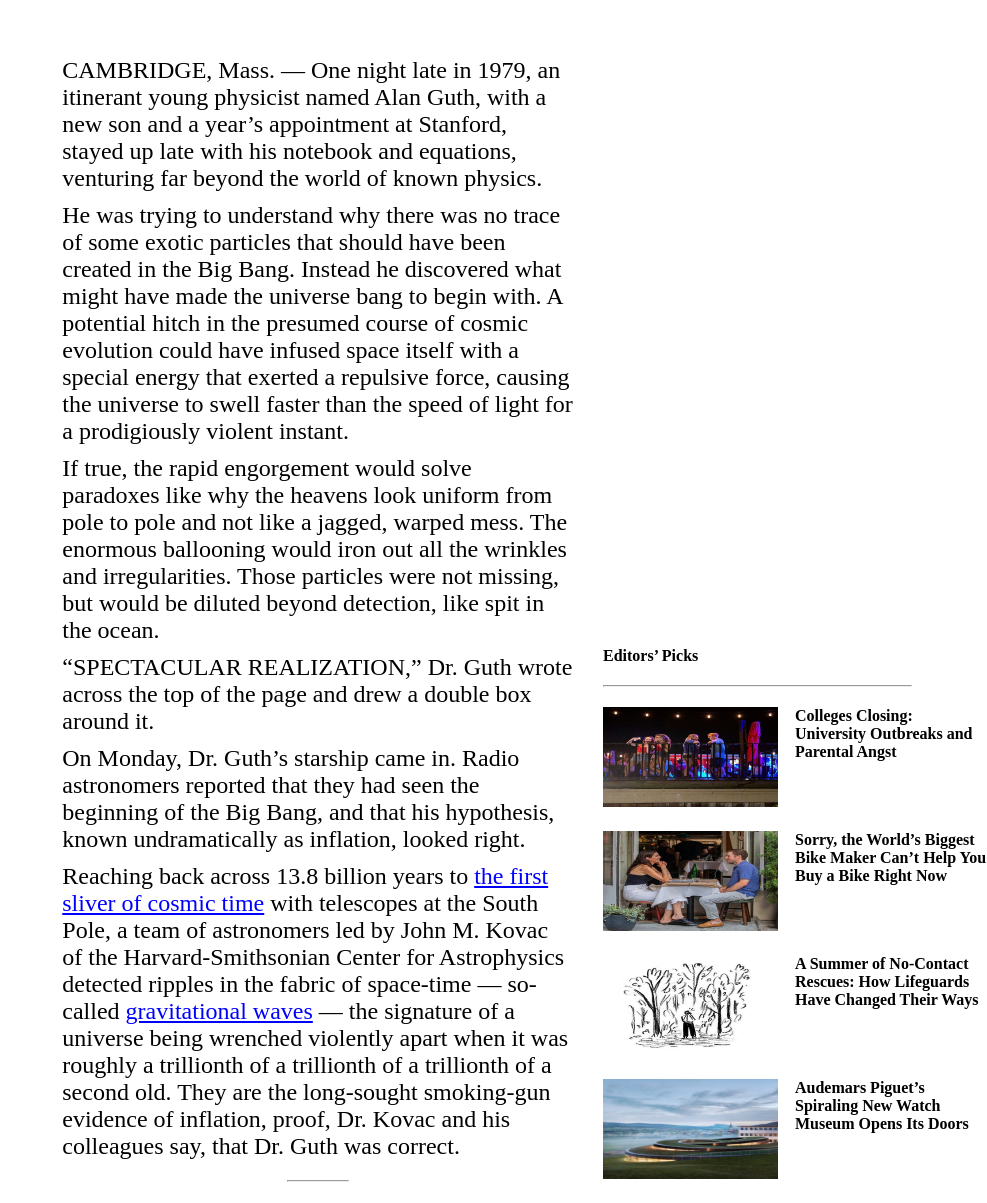
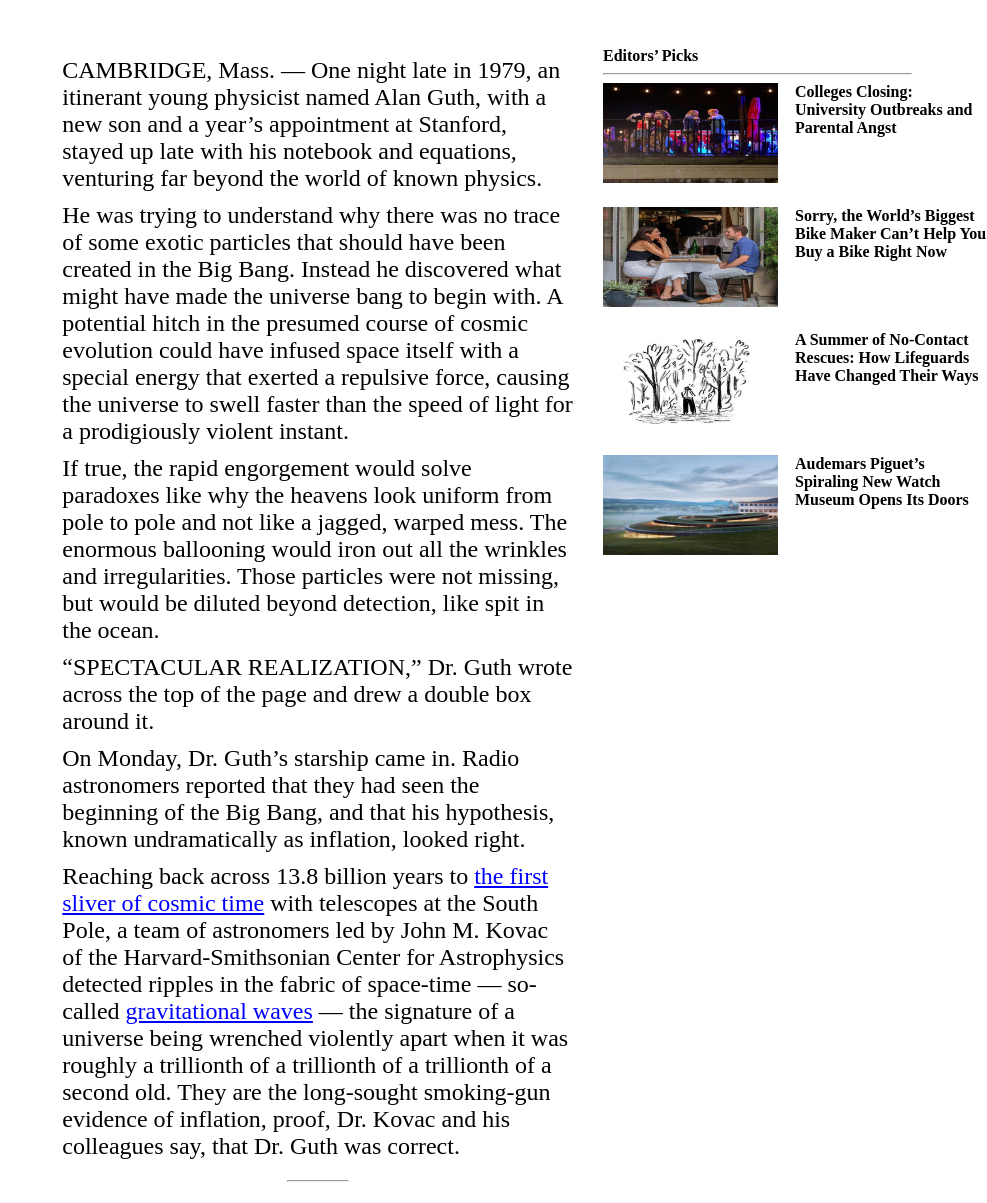
Before and after one commit to Kingobaino1/New-York-Times-Page-Clone, a plain HTML site: page index.html in a window 1280 px wide. Shown: the part 949-2152 px from the top of the page, without its empty margins (293-1280 px from the left). Drawn offline with Linux system fonts and the light colour scheme.

Commit message:
deleted a div inside aside

```diff
--- a/CSS/style.css
+++ b/CSS/style.css
@@ -232,11 +232,8 @@ body {
   font-size: 1em;
 }
 
-.aside_inside_conatiner {
-  top: 600px;
-}
-
-.aside_inside_conatiner hr {
+.aside_hr {
+  margin: 8px 0;
   left: 0;
   width: 80%;
 }
--- a/index.html
+++ b/index.html
@@ -254,15 +254,12 @@
             </p>
           </div>
         </div>
-        <aside class="aside d_flex h_100 flex_dir_col">
-          <div
-            class="aside_inside_conatiner w_100 d_flex pos_rel font_bold flex_dir_col"
-          >
+        <aside class="aside d_flex h_100 flex_dir_col font_bold">
           <div>
             Editors’ Picks
           </div>
           <div>
-              <hr class="hr pos_rel" />
+            <hr class="aside_hr pos_rel" />
           </div>
           <div class="aside_content d_flex">
             <div class="firstdiv">
@@ -313,8 +310,8 @@
                 class="no_decoration blak_col"
                 href="https://www.nytimes.com/2020/08/17/business/giant-bikes-coronavirus-shortage.html?action=click&algo=bandit-all-surfaces_desk_filter&block=editors_picks_recirc&fellback=false&imp_id=999682776&impression_id=29cb1c81-e3ee-11ea-9612-3d68e5cbdeaa&index=1&pgtype=Article&region=ccolumn&req_id=280551063&surface=home-featured&action=click&module=editorContent&pgtype=Article&region=CompanionColumn&contentCollection=Trending"
               >
-                  Sorry, the World’s Biggest Bike Maker Can’t Help You Buy a
-                  Bike Right Now</a
+                Sorry, the World’s Biggest Bike Maker Can’t Help You Buy a Bike
+                Right Now</a
               >
             </div>
           </div>
@@ -369,10 +366,8 @@
                 class="no_decoration blak_col"
                 href="https://www.nytimes.com/paidpost/audemars-piguet/step-inside-a-spiraling-watch-museum-in-the-swiss-jura-mountains.html?cpv_ap_id=50049962&sr_source=lift_ed&tbs_nyt=2020-June-nytnative_ed"
               >
-                  Audemars Piguet’s Spiraling New Watch Museum Opens Its
-                  Doors</a
-                >
-              </div>
+                Audemars Piguet’s Spiraling New Watch Museum Opens Its Doors</a
+              >
             </div>
           </div>
         </aside>
```
Lines whose indentation alone changed are shown as unchanged.
